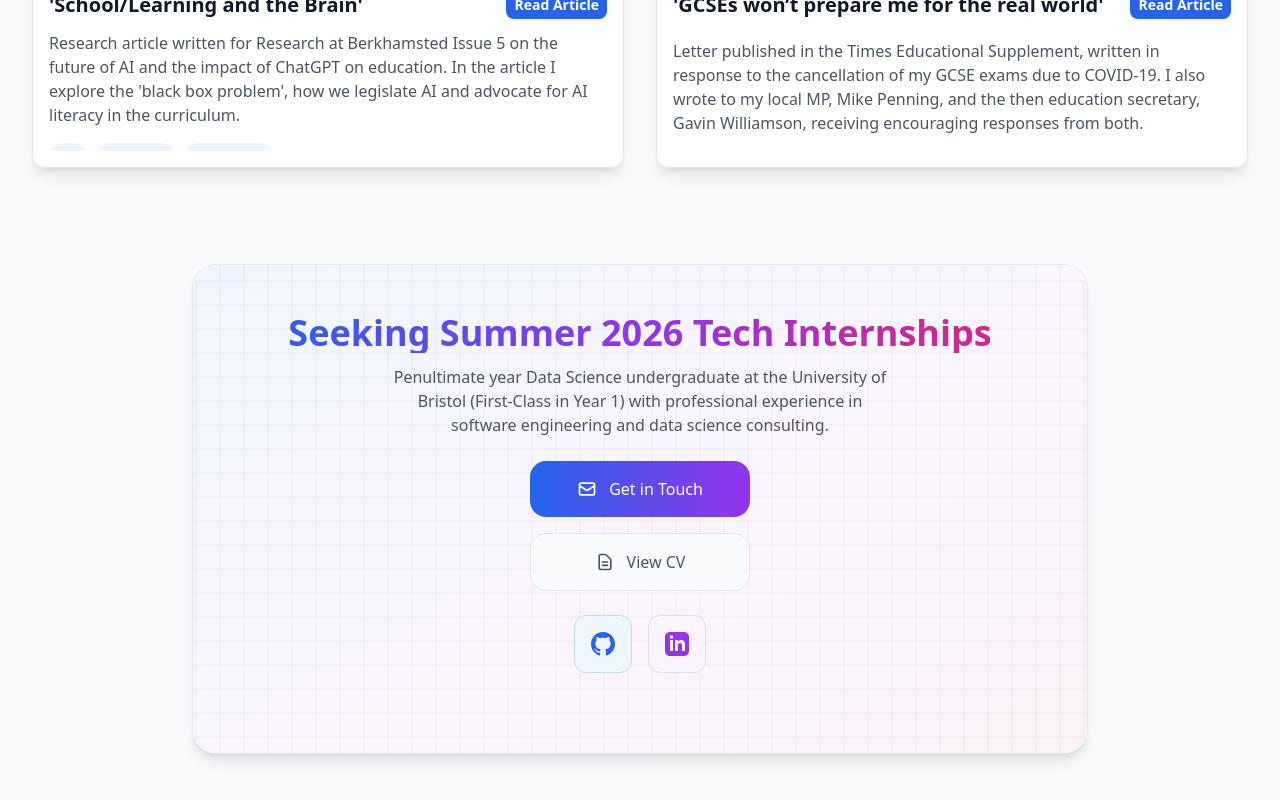
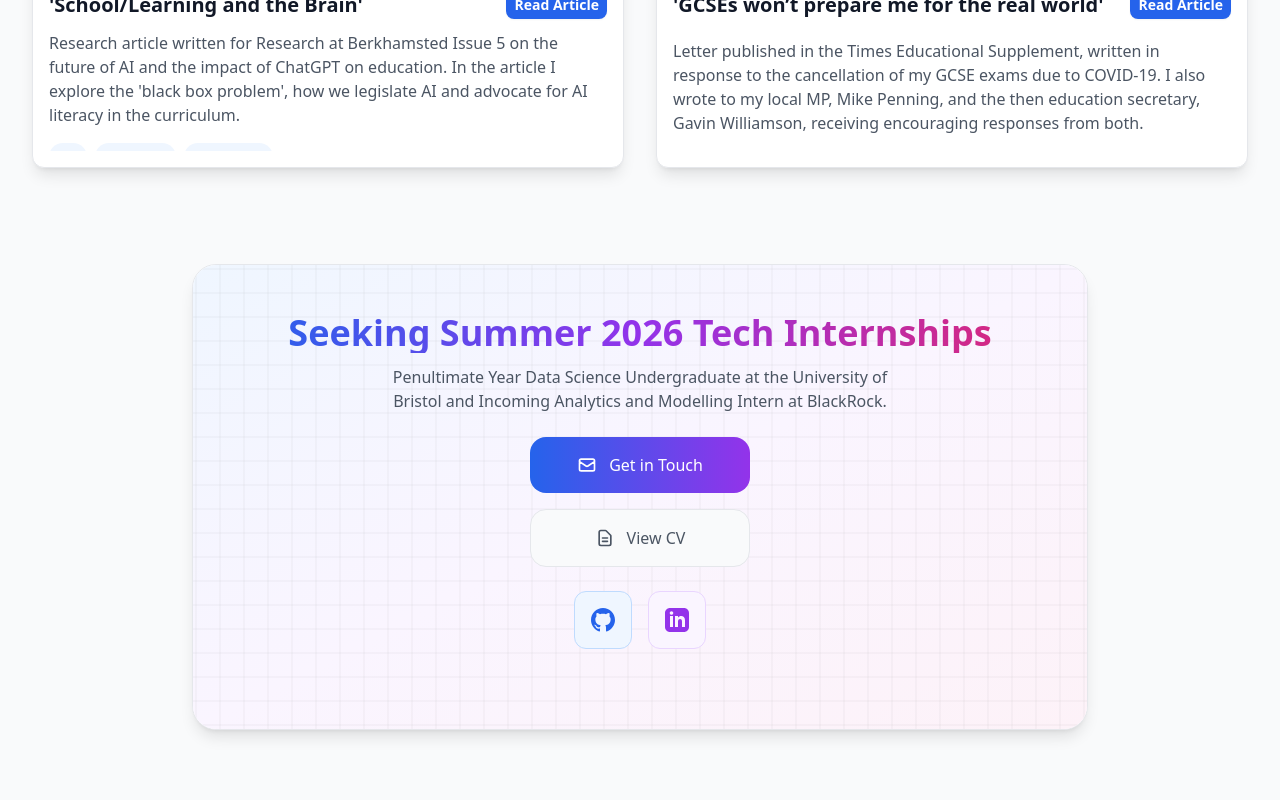
Before and after one commit to orlandoalexander/Portfolio, a Next.js app: page / in a window 1280 px wide. Shown: the part 3605-4405 px from the top of the page. Built offline with nearby package versions, Linux system fonts and the light colour scheme.

Commit message:
Update internship description in ContactSection

```diff
--- a/app/components/ContactSection.tsx
+++ b/app/components/ContactSection.tsx
@@ -25,9 +25,8 @@ export default function ContactSection() {
                 Seeking Summer 2026 Tech Internships
               </h2>
               <p className="text-gray-600 text-center mb-6 max-w-lg mx-auto">
-                Penultimate year Data Science undergraduate at the University of
-                Bristol (First-Class in Year 1) with professional
-                experience in software engineering and data science consulting.
+                Penultimate Year Data Science Undergraduate at the University of
+                Bristol and Incoming Analytics and Modelling Intern at BlackRock.
               </p>
               {/* <div className="flex items-center justify-center gap-2 text-gray-600 mb-8">
                 <svg
```
